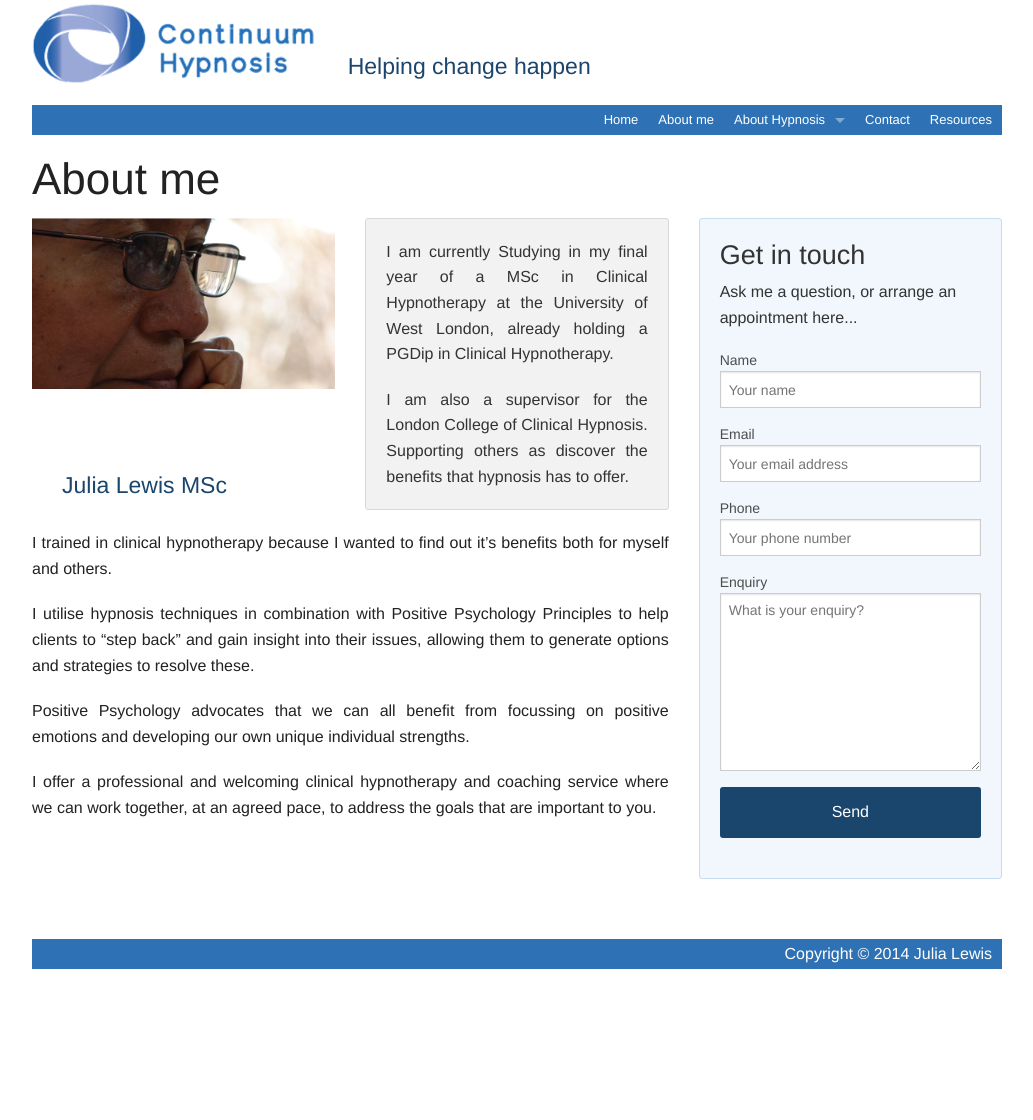
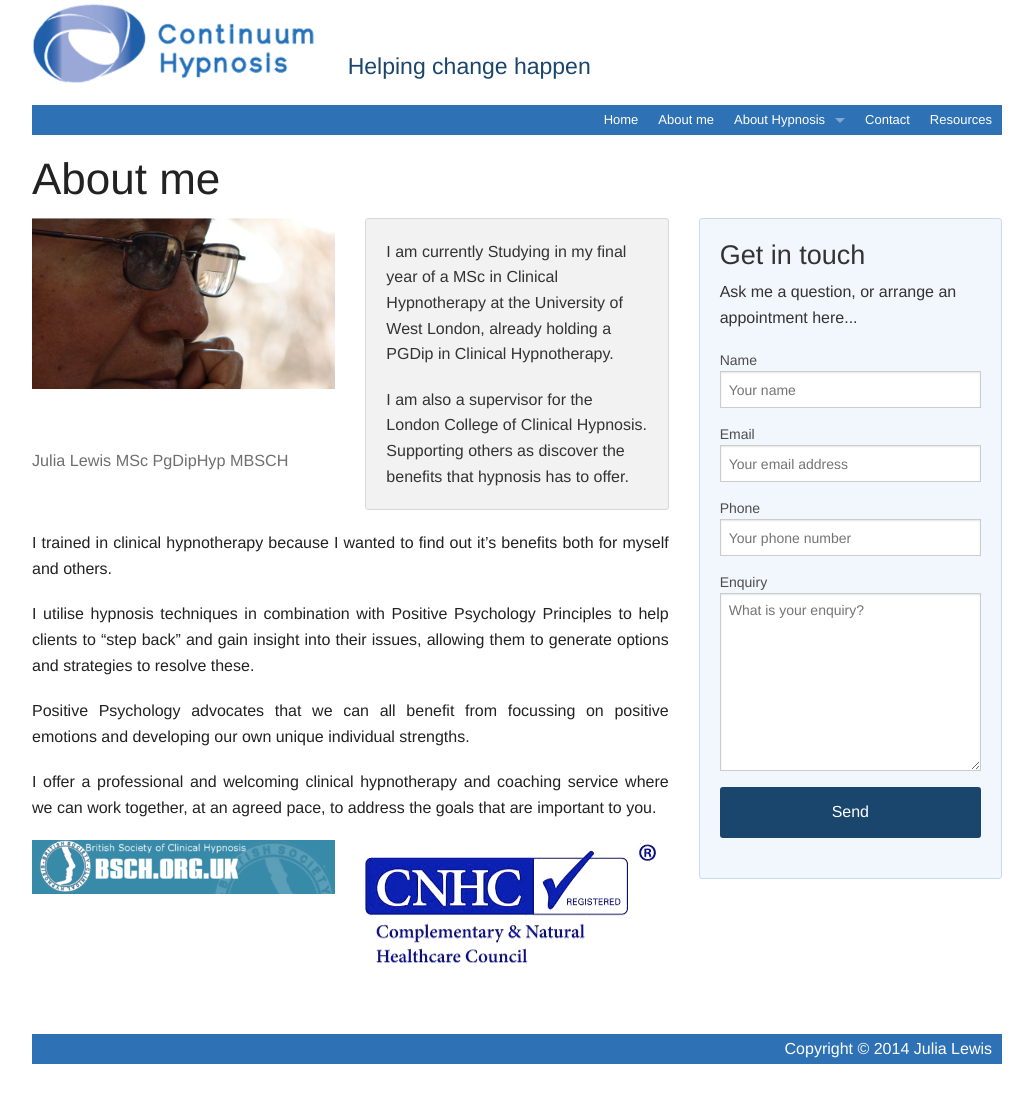
Before and after one commit to julia053684/julia053684.github.io, a Jekyll site: the page built from about.html, in a window 1280 px wide. Shown: the whole page, without its empty margins (123-1156 px from the left). Built offline with Jekyll 4.4.1, drawn with Linux system fonts in a browser that asks for light colours; Markdown is read by kramdown in place of the engine named in the settings; before the commit the page ends 1025 px from its top, so only the background shows below that.

Commit message:
more changes

```diff
--- a/about.html
+++ b/about.html
@@ -7,11 +7,11 @@ title: About me
   <div class="large-6 medium-6 columns">
     <p><img src="/imgs/image-05.jpg"></p>
 
-    <h4>Julia Lewis MSc</h4>
+    <h3 class="text-left"><small>Julia Lewis MSc PgDipHyp MBSCH</small></h3>
   </div>
 
   <div class="large-6 medium-6 columns">
-    <div class="panel radius">
+    <div class="panel radius text-left">
       <p>I am currently Studying in my final year of a MSc in Clinical Hypnotherapy at the University of West London, already holding a PGDip in Clinical Hypnotherapy.</p>
 
       <p>I am also a supervisor for the London College of Clinical Hypnosis. Supporting others as discover the benefits that hypnosis has to offer.</p>
@@ -30,3 +30,12 @@ title: About me
     <p>I offer a professional and welcoming clinical hypnotherapy and coaching service where we can work together, at an agreed pace, to address the goals that are important to you.</p>
   </div>
 </div>
+
+<div class="row">
+  <div class="large-6 medium-6 columns">
+    <a href="http://www.bsch.org.uk"><img src="/imgs/bsch.png"></a>
+  </div>
+  <div class="large-6 medium-6 columns">
+    <a href="http://www.cnhc.org.uk"><img src="/imgs/cnch.png"></a>
+  </div>
+</div>
--- a/index.html
+++ b/index.html
@@ -9,7 +9,7 @@ title: Home
   </div>
 
 	<div class="large-6 medium-6 columns">
-	  <div class="panel callout radius clearfix text-justify">
+	  <div class="panel callout radius clearfix">
   	  <h3>About Continuum Hypnosis</h3>
 
       <p>I offer a variety of evidence based hypnotherapy treatments to address symptoms associated with conditions such as anxiety, phobia, pain and insomnia. Also for negative habits, such as smoking, nail biting and unhealthy eating.</p>
--- a/uses.html
+++ b/uses.html
@@ -15,7 +15,7 @@ title: Uses of Hypnosis
   <li>Addressing emotional issues such as anger management, grief and loss</li>
 </ul>
 
-<p>Hypnosis is also used for the purpose of developing and enhancing general well-being, support:</p>
+<p>Hypnosis is also used for the purpose of developing and enhancing general well-being:</p>
 
 <ul>
   <li>Motivation</li>
```
Also changed, not shown: resources.html (+2 -6 lines), imgs/bsch.png (added), imgs/cnch.png (added), imgs/lcch.gif (added), imgs/uwl-logo.jpg (added).
